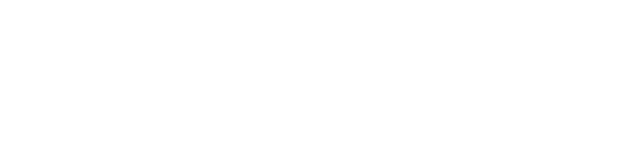
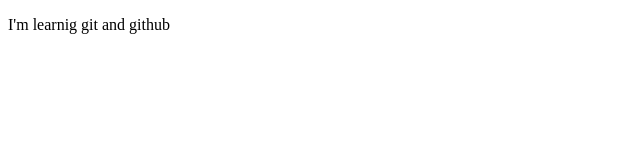
Before and after one commit to UgochukwuChukwuebuka/ken-repo, a plain HTML site: page index.html in a window 1280 px wide. Shown: the whole page, without its empty margins (0-640 px from the left). Drawn offline with Linux system fonts and the light colour scheme.

Commit message:
I added a div and a paragraph to my index.html

```diff
--- a/index.html
+++ b/index.html
@@ -7,5 +7,8 @@
 </head>
 <body>
 
+    <div>
+        <p>I'm learnig git and github</p>
+    </div>
 </body>
 </html>
```
